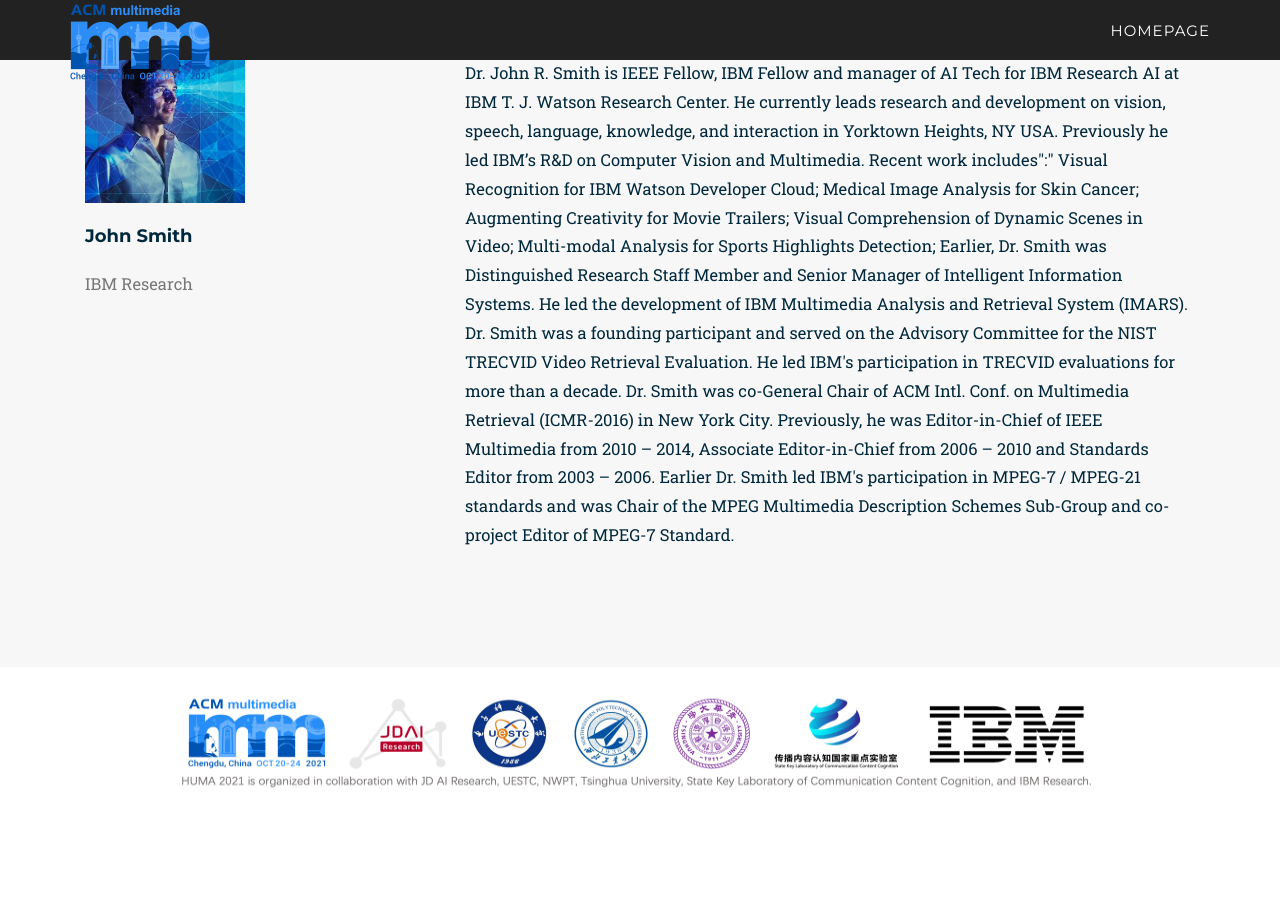
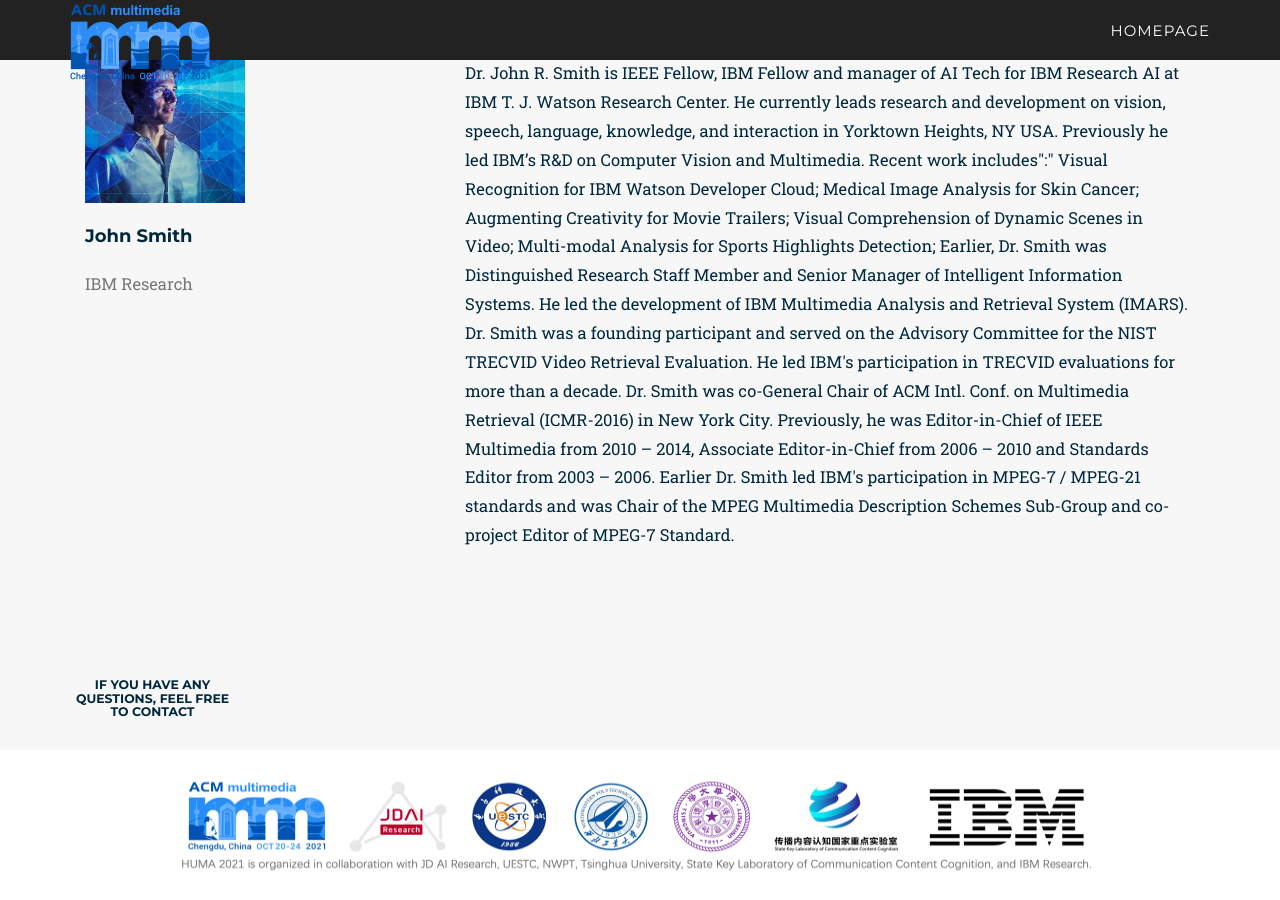
Before and after one commit to MCFR-MM22/MCFR-MM22.github.io, a Jekyll site: the page built from _2021_pages/organizers_info.html, in a window 1280 px wide and 900 px high, scrolled down 3176 px. Built offline with Jekyll 4.4.1, drawn with Linux system fonts in a browser that asks for light colours; some web fonts are replaced; before the commit the page ends 3993 px from its top, so only the background shows below that.

Commit message:
Update organizers_info.html

```diff
--- a/_includes/2021_data/organizers_info.html
+++ b/_includes/2021_data/organizers_info.html
@@ -26,5 +26,10 @@
                     <div class="row"><p><br></br></p></div>
                 {% endfor %}
             </form>
+            <div class="row">
+                <div class="col-sm-2 text-center">
+                    <h5 >If you have any questions, feel free to contact <liuxinchen1 [at] jd [dot] com></h5>
+                </div>
+            </div>
         </div>
     </section>
```
